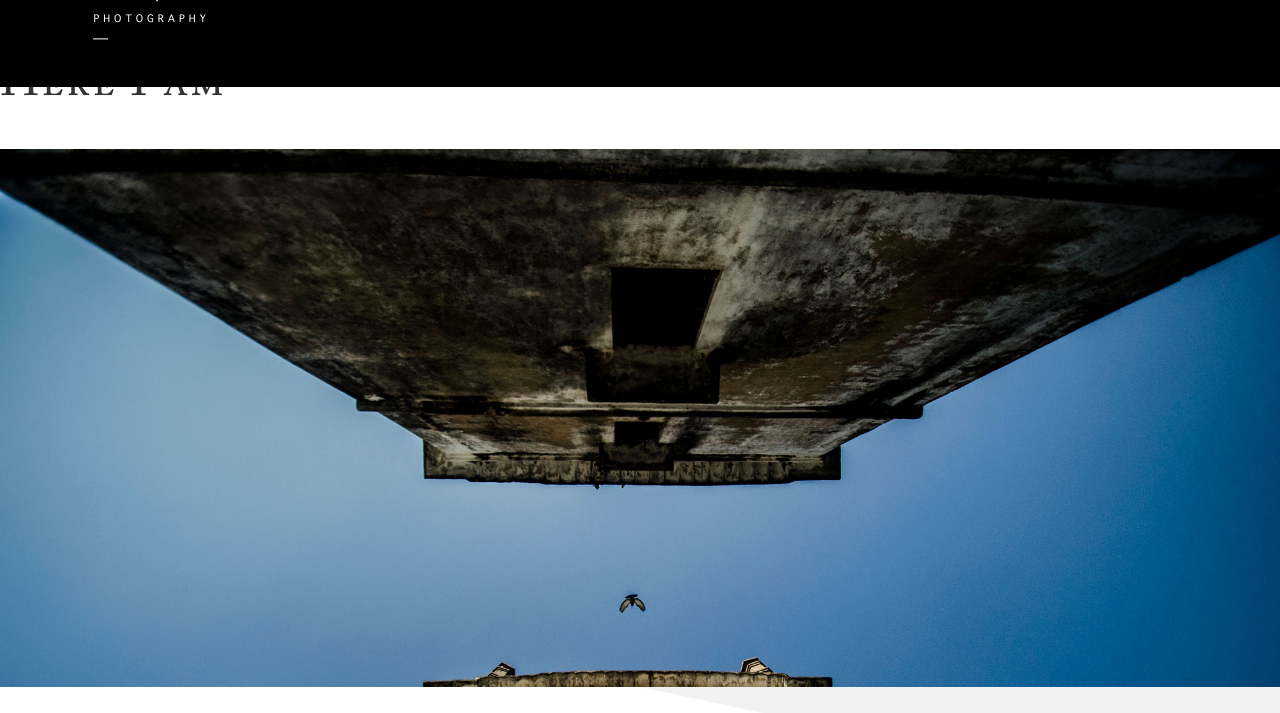
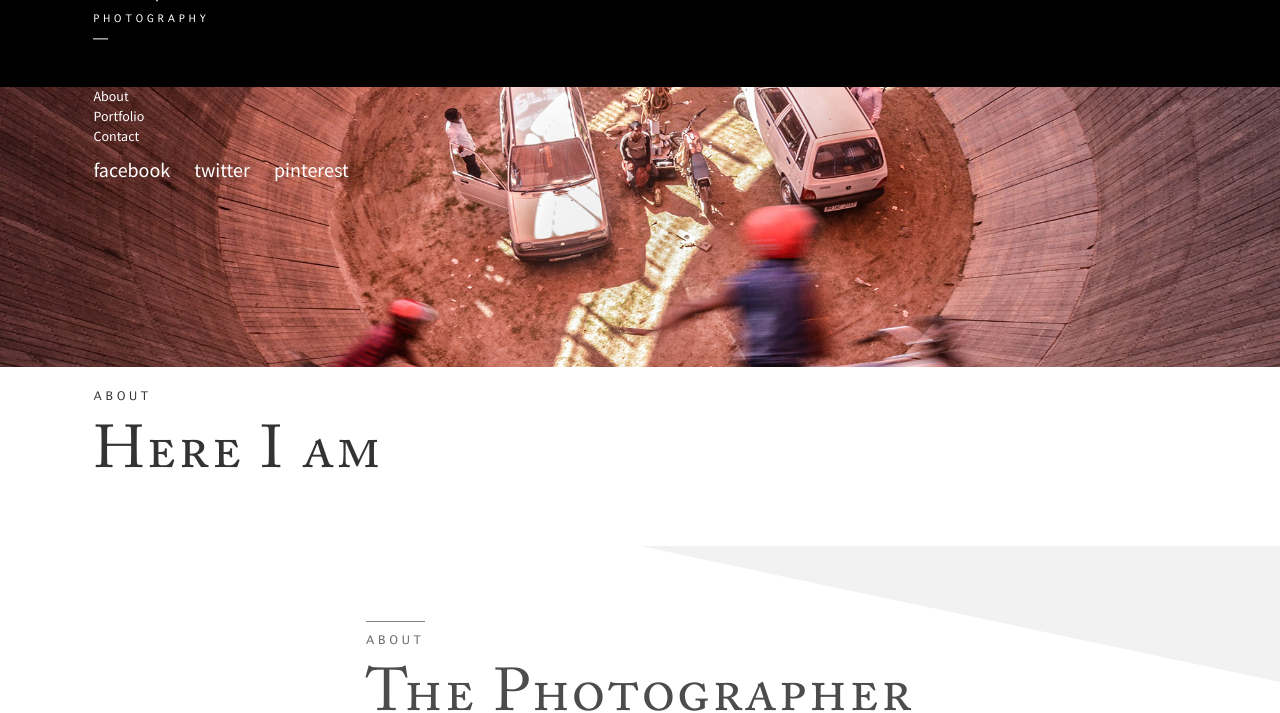
Before and after one commit to Sudipta-Mallick-Photography/Website-HTML, a plain HTML site: page html/category-inner.html in a window 1280 px wide. Shown: the part 113-826 px from the top of the page. Drawn offline with Linux system fonts and the light colour scheme.

Commit message:
changes are added.

```diff
--- a/html/assets/scss/layout/header/_header.scss
+++ b/html/assets/scss/layout/header/_header.scss
@@ -58,4 +58,9 @@
             }
         }
     }
+    &--innrpagespcl {
+        @include breakpoint(sm) {
+            height: auto;
+        }
+    }
 }
--- a/html/assets/scss/module/_modules.scss
+++ b/html/assets/scss/module/_modules.scss
@@ -1,5 +1,6 @@
 // Modules partial
 
+@import "banner/banner";
 @import "bio/bio";
 @import "brand/brand";
 @import "buttons/button-all";
--- /dev/null
+++ b/html/assets/scss/module/banner/_banner.scss
@@ -0,0 +1,20 @@
+// All banner partial
+
+
+.c-banner {
+    @extend .u-bg-cover;
+    @extend .u-bg-norepeat;
+    @extend .u-bg-pos-center-middle;
+    &--top {
+        height: $smallick-grid-height-100vh / 2;
+        margin-top: $smallick-grid-height-100vh / 5;
+        @include breakpoint(sm) {
+            height: $smallick-grid-height-100vh / 2.5;
+        }
+        @include breakpoint(md) {
+            background-attachment: fixed;
+            height: $smallick-grid-height-100vh / 2.857142;
+            margin-top: $smallick-grid-height-100vh / 4;
+        }
+    }
+}
--- a/html/category-inner.html
+++ b/html/category-inner.html
@@ -18,7 +18,7 @@
         </div>
     </section> --><!-- / site preloader -->
     <section class="o-whole">
-        <header class="o-header c-header u-height-100vh u-relative u-vwtype u-vwtype--dark" role="main-header">
+        <header class="o-header o-header--innrpagespcl c-header u-height-100vh u-relative u-vwtype u-vwtype--dark" role="main-header">
             <section class="o-brand c-brand c-brand--header u-contarea-100 u-vwtype--dark__bgcolor">
                 <section class="u-contarea-100__inner c-brand__inner c-brand--header__inner">
                     <div class="o-logo c-header__logo c-brand__logo c-brand--header__logo">
@@ -458,11 +458,12 @@
                 </section><!-- / flex holder -->
             </div><!-- / main nav box overlay -->
 
-            <section class="o-banner c-banner c-banner--top" role="banner-top">
-                <section class="c-banner__inner">
-                    <div class="">
+            <section class="o-banner u-contarea-100" role="banner-top">
+                <section class="u-contarea-100">
+                    <section class="c-banner c-banner--top u-contarea-100" style="background-image: url('assets/images/motion-blur.jpg');">
+                        <div class="c-banner__inner u-contarea-100__inner">
                             <section class="o-ctanav c-ctanav">
-                            <nav class="c-menu" role="cta-nav-home">
+                                <nav class="c-menu" role="cta-nav-innrpage">
                                     <ul>
                                         <li><a href="javascript:void(0);">About</a></li>
                                         <li><a href="javascript:void(0);">Portfolio</a></li>
@@ -477,21 +478,16 @@
                                     <li><a href="javascript:void(0);">pinterest</a></li>
                                 </ul>
                             </section><!-- / social icons set -->
-                        <figure>
-                            <img src="" alt="">
-                        </figure><!-- / banner img inner pages -->
                         </div><!-- / cta nav + social ics + banner img holder -->
-                    <header>
-                        <h2 class="c-title c-title--dash c-title--dash--bot c-title--dash--right c-title--suptxt c-title--suptxt--dash c-title--suptxt--dash--top"><span>About</span>Here I am</h2>
+                    </section>
+                    <header class="u-contarea-100__inner">
+                        <h1 class="c-title c-title--dash c-title--dash--bot c-title--dash--right c-title--suptxt c-title--suptxt--dash c-title--suptxt--dash--top"><span>About</span>Here I am</h1>
                     </header><!-- / page title -->
                 </section>
-                <figure>
-                    <img src="assets/images/flight.jpg" alt="" />
-                </figure>
             </section><!-- / banner inner page -->
 
-            <section class="o-ctabx c-ctabx c-ctabx--innrpage u-contarea-100 u-valign-middle u-vwtype u-vwtype--dark__bgcolor">
-                <section class="u-contarea-100__inner u-valign-middle__inner c-ctabx--home__inner">
+            <section class="o-ctabx c-ctabx c-ctabx--innrpage u-contarea-100 u-valign-middle u-vwtype u-vwtype--dark__bgcolor" style="display: none;">
+                <section class="u-contarea-100__inner u-valign-middle__inner c-ctabx--innrpage__inner">
                     <section class="o-ctanav c-ctanav">
                         <nav class="c-menu" role="cta-nav-home">
                             <ul class="c-nav c-nav--home c-nav--darkbg c-line c-line--under c-line--dark c-line--center">
```
Also changed, not shown: html/assets/css/style.css, 5 other files. Lines whose indentation alone changed are shown as unchanged.
